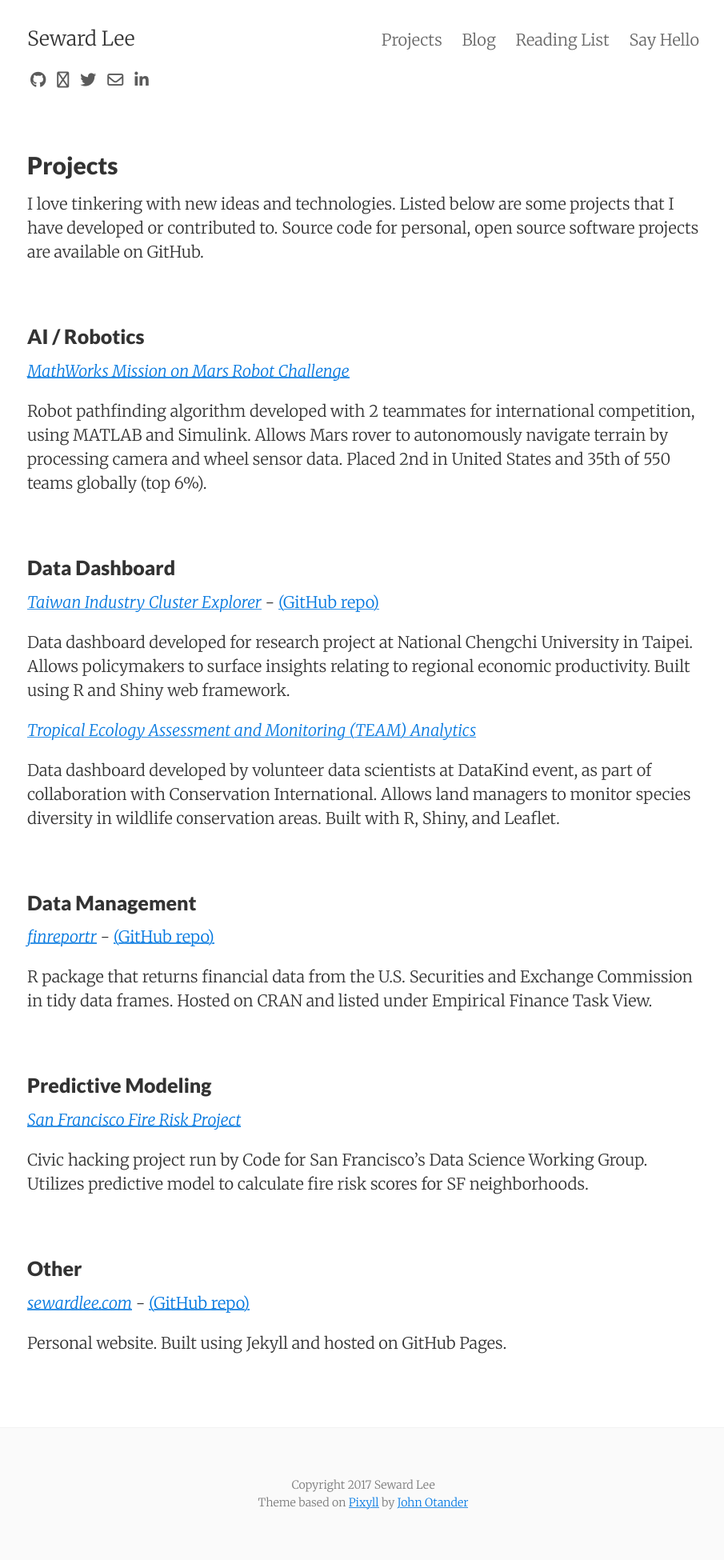
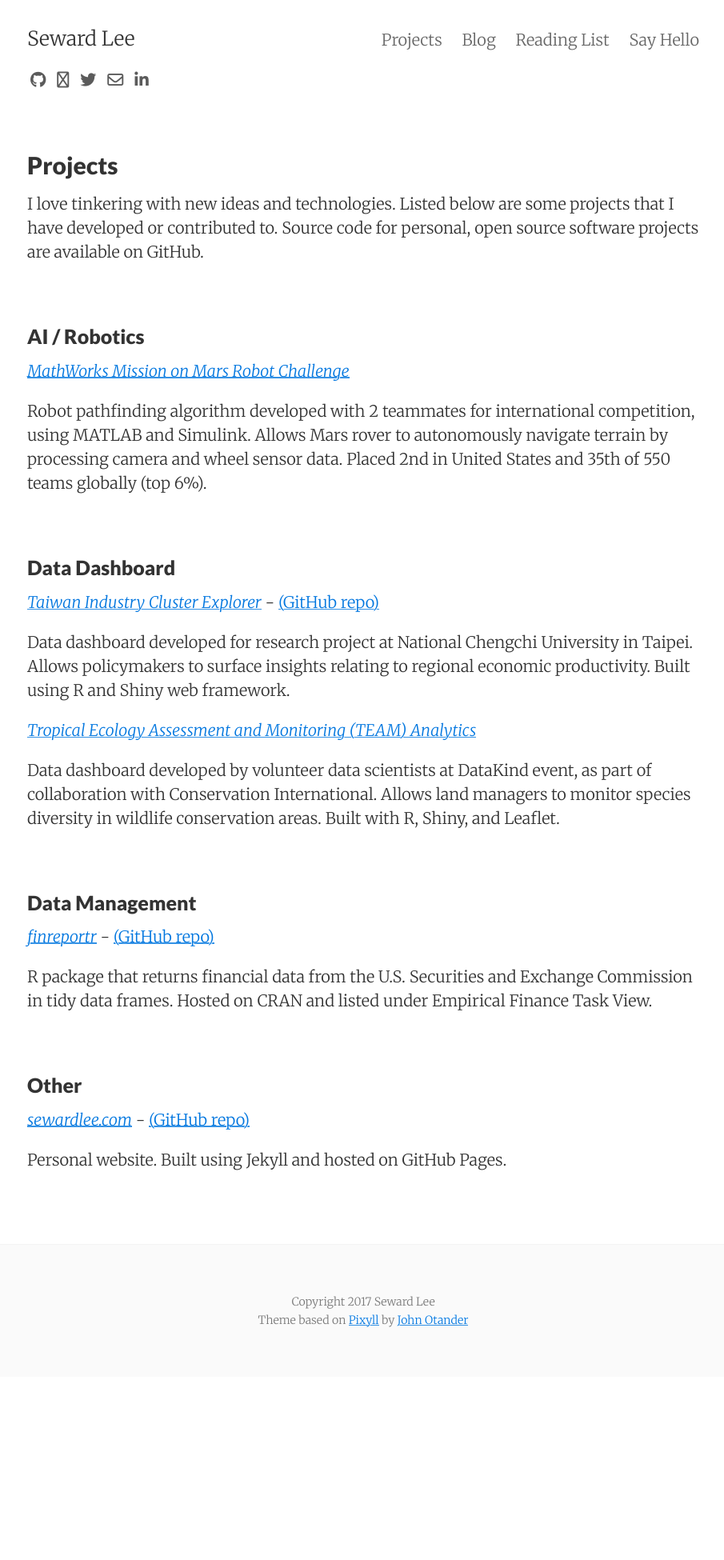
Before and after one commit to sewardlee337/sewardlee337.github.io, a Jekyll site: the page built from projects.md, in a window 1280 px wide. Shown: the whole page at 80% size, without its empty margins (186-1091 px from the left). Built offline with Jekyll 4.4.1, drawn with Linux system fonts in a browser that asks for light colours; nearby versions of some CDN libraries; after the commit the page ends 1721 px from its top, so only the background shows below that.

```diff
--- a/index.html
+++ b/index.html
@@ -17,7 +17,7 @@ layout: default
 
 <p>
 I am an excitable nerd with a strong interest in open source software, science
-fiction, and coffee.
+fiction, and strong coffee.
 </p>
 
 &nbsp;
--- a/projects.md
+++ b/projects.md
@@ -37,14 +37,6 @@ I love tinkering with new ideas and technologies. Listed below are some projects
 
 &nbsp;
 
-### Predictive Modeling
-
-[_San Francisco Fire Risk Project_](http://datascience.codeforsanfrancisco.org/project/sf-fire-risk/)
-
-  Civic hacking project run by Code for San Francisco's Data Science Working Group. Utilizes predictive model to calculate fire risk scores for SF neighborhoods.
-
-&nbsp;
-
 ### Other
 
 [_sewardlee.com_](http://www.sewardlee.com) - [(GitHub repo)](https://github.com/sewardlee337/sewardlee337.github.io)
```
Also changed, not shown: readinglist.md (+3 -2 lines).
